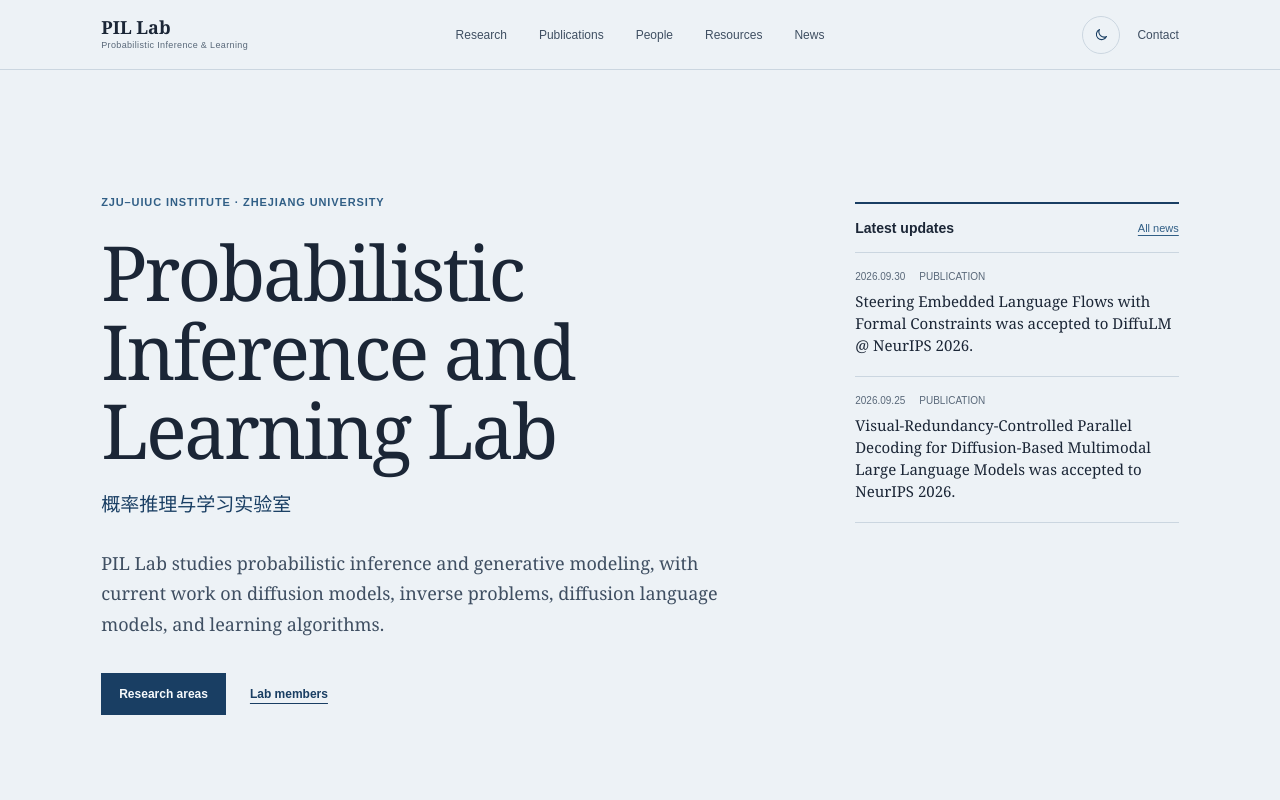
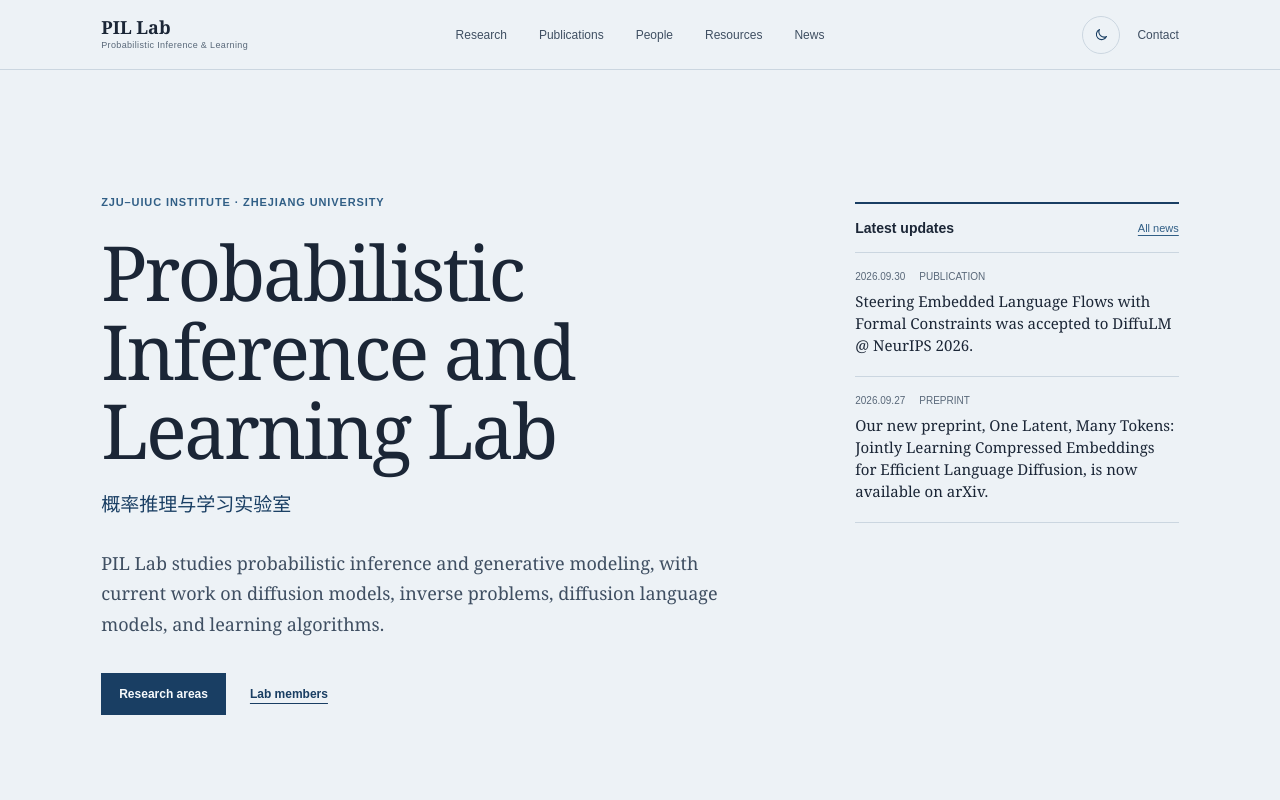
Before and after one commit to zju-pil-lab/zju-pil-lab.github.io, a Next.js app: page / in a window 1280 px wide. Shown: the top 800 px of the page. Built offline with nearby package versions, Linux system fonts and the light colour scheme.

Commit message:
Add JPEG-DLM preprint news

```diff
--- a/app/sitemap.ts
+++ b/app/sitemap.ts
@@ -5,7 +5,7 @@ export const dynamic = 'force-static';
 export default function sitemap(): MetadataRoute.Sitemap {
   return [{
     url: 'https://zju-pil-lab.github.io/',
-    lastModified: new Date('2026-09-30'),
+    lastModified: new Date('2026-10-01'),
     changeFrequency: 'monthly',
     priority: 1,
   }];
--- a/data/site.json
+++ b/data/site.json
@@ -251,6 +251,12 @@
       "url": "#top"
     },
     {
+      "date": "2026.09.27",
+      "type": "Preprint",
+      "title": "Our new preprint, One Latent, Many Tokens: Jointly Learning Compressed Embeddings for Efficient Language Diffusion, is now available on arXiv.",
+      "url": "https://arxiv.org/abs/2609.33698"
+    },
+    {
       "date": "2026.09.25",
       "type": "Publication",
       "title": "Visual-Redundancy-Controlled Parallel Decoding for Diffusion-Based Multimodal Large Language Models was accepted to NeurIPS 2026.",
```
